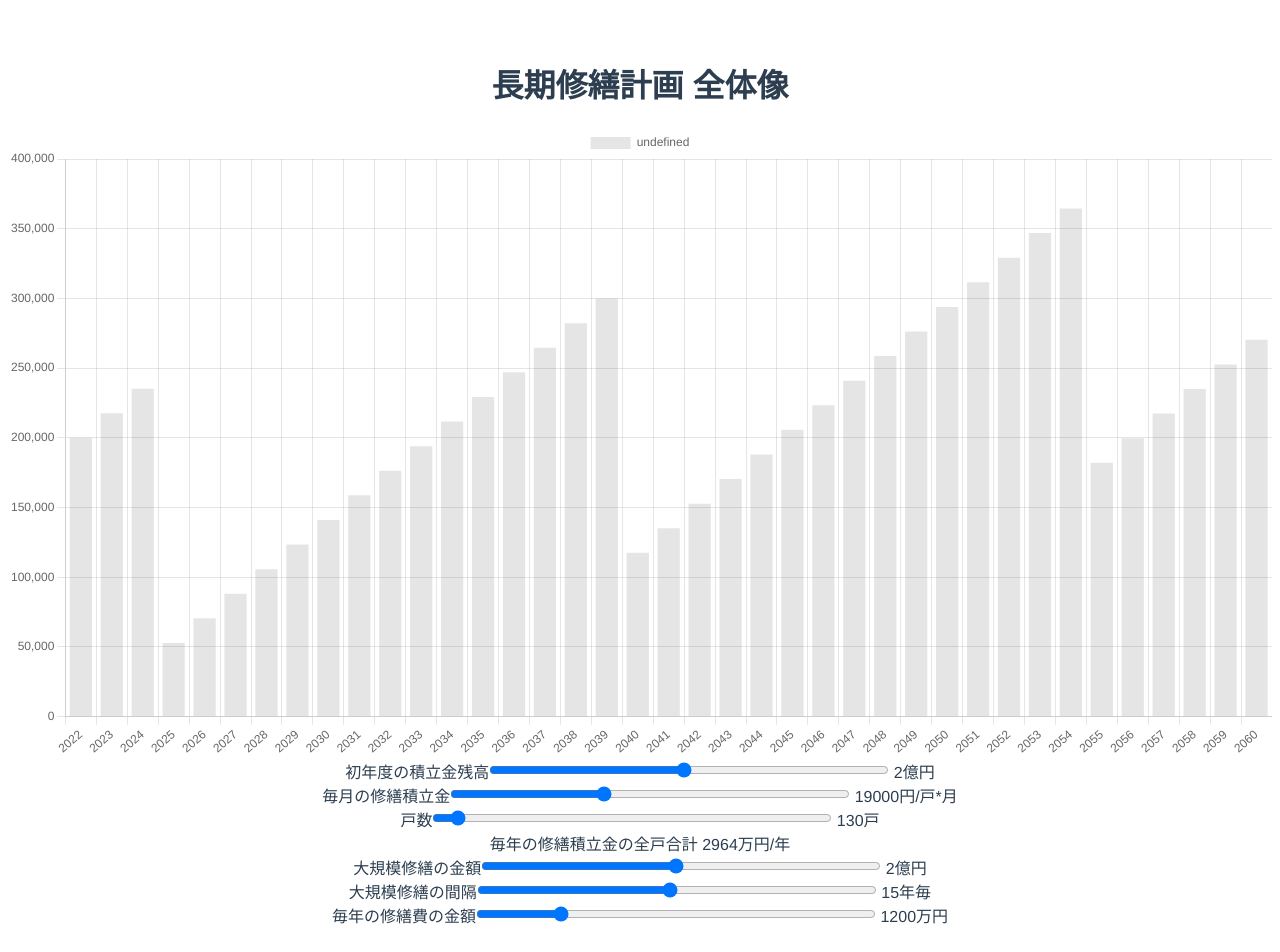
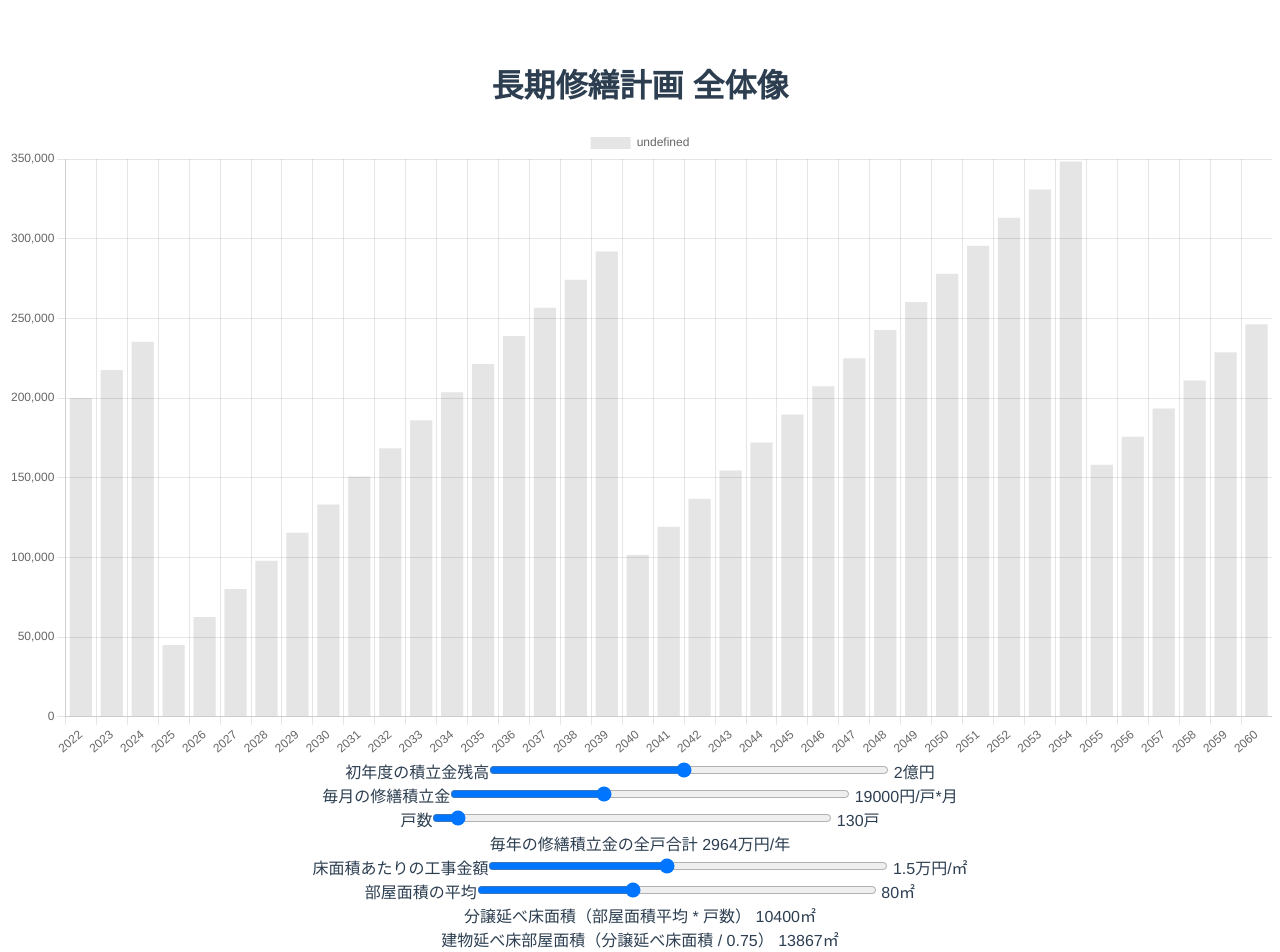
Before and after one commit to kesasaki/apartment-life-plan, a Vue app: page / in a window 1280 px wide. Shown: the top 952 px of the page. Built offline with nearby package versions, Linux system fonts and the light colour scheme.

Commit message:
大規模修繕の金額ロジックの修正

```diff
--- a/src/App.vue
+++ b/src/App.vue
@@ -1,5 +1,13 @@
 <template>
-  <TotalPlan repareDepositMonthlyDefault="19000" numberhousesDefault="130" outgoIntervalDefault="15" outgoPrice1Default="200000" outgoPrice2Default="12000" firstValueDefault="200000" />
+  <TotalPlan
+    repareDepositMonthlyDefault="19000"
+    numberhousesDefault="130"
+    outgoIntervalDefault="15"
+    constructionPricePerAreaDefault="15000"
+    roomAreaAveDefault="80"
+    outgoPrice2Default="12000"
+    firstValueDefault="200000"
+  />
   <ItemPlan itemName="修繕積立金 / 年" defaultPrice="29000" defaultInterval="1" defaultPrev="0" />
   <ItemPlan itemName="大規模修繕" defaultPrice="200000" defaultInterval="15" defaultPrev="0" />
   <ItemPlan itemName="大規模修繕以外の積立金利用" defaultPrice="19000" defaultInterval="1" defaultPrev="0" />
--- a/src/components/TotalPlan.vue
+++ b/src/components/TotalPlan.vue
@@ -22,9 +22,26 @@
       {{ getIncomeYealy / 10000 }}万円/年
     </div>
     <div>
-      <label for="volume">大規模修繕の金額</label>
-      <input type="range" min="10000" max="400000" step="10000" list="tickmarksOutgoPrice1" v-model.number="outgoprice1">
-      {{ outgoprice1 / 100000 }}億円
+      <label for="volume">床面積あたりの工事金額</label>
+      <input type="range" min="3000" max="30000" step="100" list="tickmarksConstructionPricePerArea" v-model.number="constructionpriceperarea">
+      {{ constructionpriceperarea / 10000}}万円/㎡
+    </div>
+    <div>
+      <label for="volume">部屋面積の平均</label>
+      <input type="range" min="5" max="200" step="1" list="tickmarksRoomAreaAve" v-model.number="roomareaave">
+      {{ roomareaave }}㎡
+    </div>
+    <div>
+      <label for="volume">分譲延べ床面積（部屋面積平均 * 戸数）</label>
+      {{ getRoomAreaTotal }}㎡
+    </div>
+    <div>
+      <label for="volume">建物延べ床部屋面積（分譲延べ床面積 / 0.75）</label>
+      {{ getBuildingAreaTotal }}㎡
+    </div>
+    <div>
+      <label for="volume">大規模修繕の金額(建物延べ床部屋面積 * 床面積あたりの工事金額)</label>
+      {{ getConstructionPrice / 100000000 }}億円
     </div>
     <div>
       <label for="volume">大規模修繕の間隔</label>
@@ -51,7 +68,8 @@ export default {
     repareDepositMonthlyDefault: String,
     numberhousesDefault: String,
     outgoIntervalDefault: String,
-    outgoPrice1Default: String,
+    constructionPricePerAreaDefault: String,
+    roomAreaAveDefault: String,
     outgoPrice2Default: String,
     firstValueDefault: String
   },
@@ -64,7 +82,8 @@ export default {
       reparedepositmonthly: Number(this.repareDepositMonthlyDefault),       // 0 ~ 500000
       numberhouses: Number(this.numberhousesDefault),       // 2 ~ 2789
       outgointerval: Number(this.outgoIntervalDefault), // 10 ~ 20
-      outgoprice1: Number(this.outgoPrice1Default),
+      constructionpriceperarea: Number(this.constructionPricePerAreaDefault),
+      roomareaave: Number(this.roomAreaAveDefault),
       outgoprice2: Number(this.outgoPrice2Default),
       firstvalue: Number(this.firstValueDefault),
     }
@@ -73,9 +92,18 @@ export default {
     getIncomeYealy: function() {
       return this.reparedepositmonthly * 12 * this.numberhouses
     },
+    getRoomAreaTotal: function() {
+      return this.roomareaave * this.numberhouses
+    },
+    getBuildingAreaTotal: function() {
+      return Math.round(this.getRoomAreaTotal / 0.75)
+    },
+    getConstructionPrice: function() {
+      return this.getBuildingAreaTotal * this.constructionpriceperarea;
+    },
     getYearlyCosts: function () {
       var incomeArray = Lib.getYearlyCostsArray(2022, 2060, this.getIncomeYealy / 1000, 1, 0);
-      var outgoArray1 = Lib.getYearlyCostsArray(2022, 2060, this.outgoprice1, this.outgointerval, 0);
+      var outgoArray1 = Lib.getYearlyCostsArray(2022, 2060, this.getConstructionPrice / 1000, this.outgointerval, 0);
       var outgoArray2 = Lib.getYearlyCostsArray(2022, 2060, this.outgoprice2, 1, 0);
       var outgoArray = Lib.getAddedArray(2022, 2060, outgoArray1, outgoArray2);
       var years = Lib.getSubedArray(2022, 2060, incomeArray, outgoArray);
```
